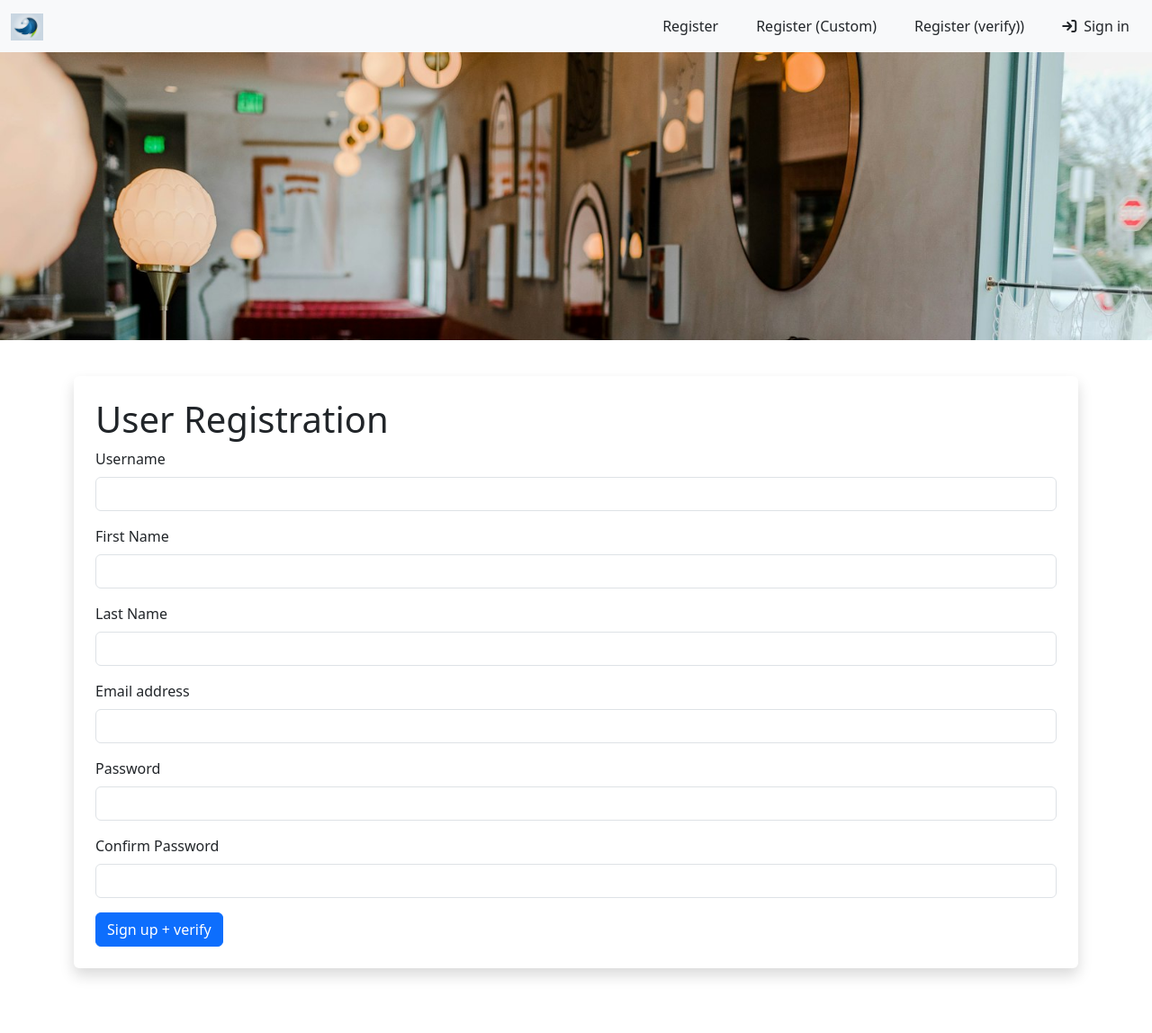
After one commit to anidxn/django-authentication, a Django app: page /register-verify/ in a window 1280 px wide. The commit adds this page. Shown: the whole page at 90% size. Run offline with Django 5.2, Linux system fonts and the light colour scheme.

Commit message:
register verify

```diff
--- a/usrauth/home/urls_home.py
+++ b/usrauth/home/urls_home.py
@@ -10,6 +10,10 @@ urlpatterns = [
 
     path('register-user/', views.register_user, name = 'register-user'),
     path('register-user-all/', views.register_user_all, name = 'register-user-all'),
+
+    path('register-verify/', views.register_verify, name = 'register-verify'),
+    path('activate/<uid64>/<token>', views.activate_user, name = 'activate'),
+
     path('signin/', views.login_user, name = 'signin'),
     path('changepass/', views.changepass_user, name='change-pass'),         # change password without authentication
     path('changepassauth/', views.changepass_withauth, name='change-pass-auth'),     # change password with authentication by old pass
--- a/usrauth/home/views.py
+++ b/usrauth/home/views.py
@@ -1,5 +1,5 @@
-from base64 import urlsafe_b64encode
-from django.utils.encoding import force_byte, force_text
+from base64 import urlsafe_b64decode, urlsafe_b64encode
+from django.utils.encoding import force_bytes, force_str
 
 from django.shortcuts import redirect, render
 from django.contrib.sites.shortcuts import get_current_site
@@ -22,7 +22,7 @@ from django.contrib.auth import update_session_auth_hash
 from django.contrib.auth.decorators import login_required
 
 from . import utilities
-from .tokens import *
+from .tokens import generate_token #*
 
 # Create your views here.
 def index_page(request):
@@ -70,7 +70,7 @@ def register_user(request):
         if myform.is_valid():  # validate the form
             myform.save()
 
-            messages.success(request, "Registration successfull.")
+            messages.success(request, "Registration successfull. Welcome "+ myform.cleaned_data['username'])
 
             # registration complete ..now sign in, USE the cleaned_data[] to get data from built-in forms
             uname = myform.cleaned_data['username']
@@ -94,6 +94,7 @@ def register_user_all(request):
 
             messages.success(request, "Thank you. A confirmation mail has been sent to your registered email id.")
 
+            """
             usr_fname = myform.cleaned_data['first_name']
             myuser = User.objects.get(username = myform.cleaned_data['username'])
 
@@ -104,10 +105,11 @@ def register_user_all(request):
             msg2 = render_to_string('email_confirmation.html',
                                     {'name': usr_fname,
                                      'domain': current_site.domain,
-                                     'uid': urlsafe_b64encode(force_byte(myuser.pk)),
+                                     'uid': urlsafe_b64encode(force_bytes(myuser.pk)),
                                       'token' : generate_token.make_token(myuser) })
 
-            send_custom_email(subject, message, email)
+            send_custom_email(subject, msg2, email)
+            """
 
             # registration complete ..now sign in
             """
@@ -126,6 +128,66 @@ def register_user_all(request):
     myform = forms.UserRegisterForm()
 
     return render(request, 'authenticate/register_user_all.html', {'form' : myform})
+
+#----------------------------------------------------------------------------------
+#  Register with email verification
+#----------------------------------------------------------------------------------
+def register_verify(request):
+    if request.method == "POST":
+
+        uname = request.POST['txtUName']
+        fname = request.POST['txtFName']
+        lname = request.POST['txtLName']
+        uemail = request.POST['txtEmail']
+        passwd = request.POST['txtPass']
+        confpass = request.POST['txtConfPass']
+
+        #---- create an instance of the BUILT -IN USER Model (checkout auth_user table in db-browser)-----
+        myuser = User.objects.create_user(uname, uemail, passwd)
+        myuser.first_name = fname  # first_name is present in auth_user table
+        myuser.last_name = lname
+        myuser.is_active = False  # don't activate now, activate when the user clicks on activation link
+
+        myuser.save() # save in db
+
+        messages.success(request, "User registered successfully.Pls check mail.")
+
+        subject = "Welcome aboard...Pls confirm your email"
+        emsg = "Hello " + fname + " !!\n Thank you for registering with us. Please click on the following link to activate your account."
+
+        current_site = get_current_site(request)  # get the current site of the running application
+        msg2 = render_to_string('email_confirmation.html',
+                                    {'name': fname,
+                                     'domain': current_site.domain,
+                                     'uid': urlsafe_b64encode(force_bytes(myuser.pk)),
+                                      'token' : generate_token.make_token(myuser) })
+
+        utilities.send_custom_email(subject, msg2, uemail)
+
+
+        # redirect to login page
+        return redirect('/signin')  # * * * * * * /restroapp/ is required ...
+
+    return render(request, 'authenticate/register_verify.html')
+
+
+def activate_user(request, uid64, token):
+    myuser = None
+    try:
+        uid = force_str(urlsafe_b64decode(uid64))
+        myuser = User.objects.get(pk = uid)
+    except (User.DoesNotExist, Exception):
+        myuser = None
+
+    if myuser is not None and generate_token.check_token(myuser, token):
+        myuser.is_active = True
+        myuser.save()   # save status
+
+        # now login
+        login(request, myuser)
+        return  redirect('/dash')
+    else:
+        return render(request, 'activation_failed.html')
 
 #----------------------------------------------------------------------------------
 #                   Change password without authenticating old password
--- /dev/null
+++ b/usrauth/templates/activation_failed.html
@@ -0,0 +1,3 @@
+{% autoescape off %}
+Activation failed.
+{% endautoescape %}
--- /dev/null
+++ b/usrauth/templates/authenticate/register_verify.html
@@ -0,0 +1,54 @@
+{% extends "base.html" %}
+
+{% block title%} Register user all fields {% endblock title%}
+
+{% block content %}
+
+
+<div class="container-fluid px-0 mb-3">
+    <img src="/static/images/reg.jpeg" class="d-block w-100" alt="...">
+</div>
+
+<div class="container py-4">
+
+
+
+    <div class="shadow p-4 mb-5 bg-body rounded">
+
+        <h1>User Registration</h1>
+        <form action="" method="post">
+
+            {% csrf_token %}
+
+            <div class="mb-3">
+                <label class="form-label">Username</label>
+                <input type="text" class="form-control" id="txtUName" name="txtUName">
+            </div>
+
+            <div class="mb-3">
+                <label class="form-label">First Name</label>
+                <input type="text" class="form-control" id="txtFName" name="txtFName">
+            </div>
+            <div class="mb-3">
+                <label class="form-label">Last Name</label>
+                <input type="text" class="form-control" id="txtLName" name="txtLName">
+            </div>
+            <div class="mb-3">
+                <label class="form-label">Email address</label>
+                <input type="email" class="form-control" id="txtEmail" name="txtEmail">
+            </div>
+            <div class="mb-3">
+                <label class="form-label">Password</label>
+                <input type="password" class="form-control" id="txtPass" name="txtPass">
+            </div>
+            <div class="mb-3">
+                <label class="form-label">Confirm Password</label>
+                <input type="password" class="form-control" id="txtConfPass" name="txtConfPass">
+            </div>
+
+            <button type="submit" class="btn btn-primary">Sign up + verify</button>
+        </form>
+</div>
+</div>
+
+{% endblock content %}
--- a/usrauth/templates/base.html
+++ b/usrauth/templates/base.html
@@ -57,6 +57,9 @@
                         <a class="btn btn-black btn-rounded" href="/register-user-all">Register (Custom)</a>
                     </li>
                     <li class="nav-item ms-3">
+                        <a class="btn btn-black btn-rounded" href="/register-verify">Register (verify))</a>
+                    </li>
+                    <li class="nav-item ms-3">
                         <a class="btn btn-black btn-rounded" href="/signin"><i class="fas fa-sign-in pe-2"></i>Sign in</a>
                     </li>
                     {% endif %}
```
Also changed, not shown: usrauth/templates/email_confirmation.html (+11 -0 lines), usrauth/db.sqlite3.
